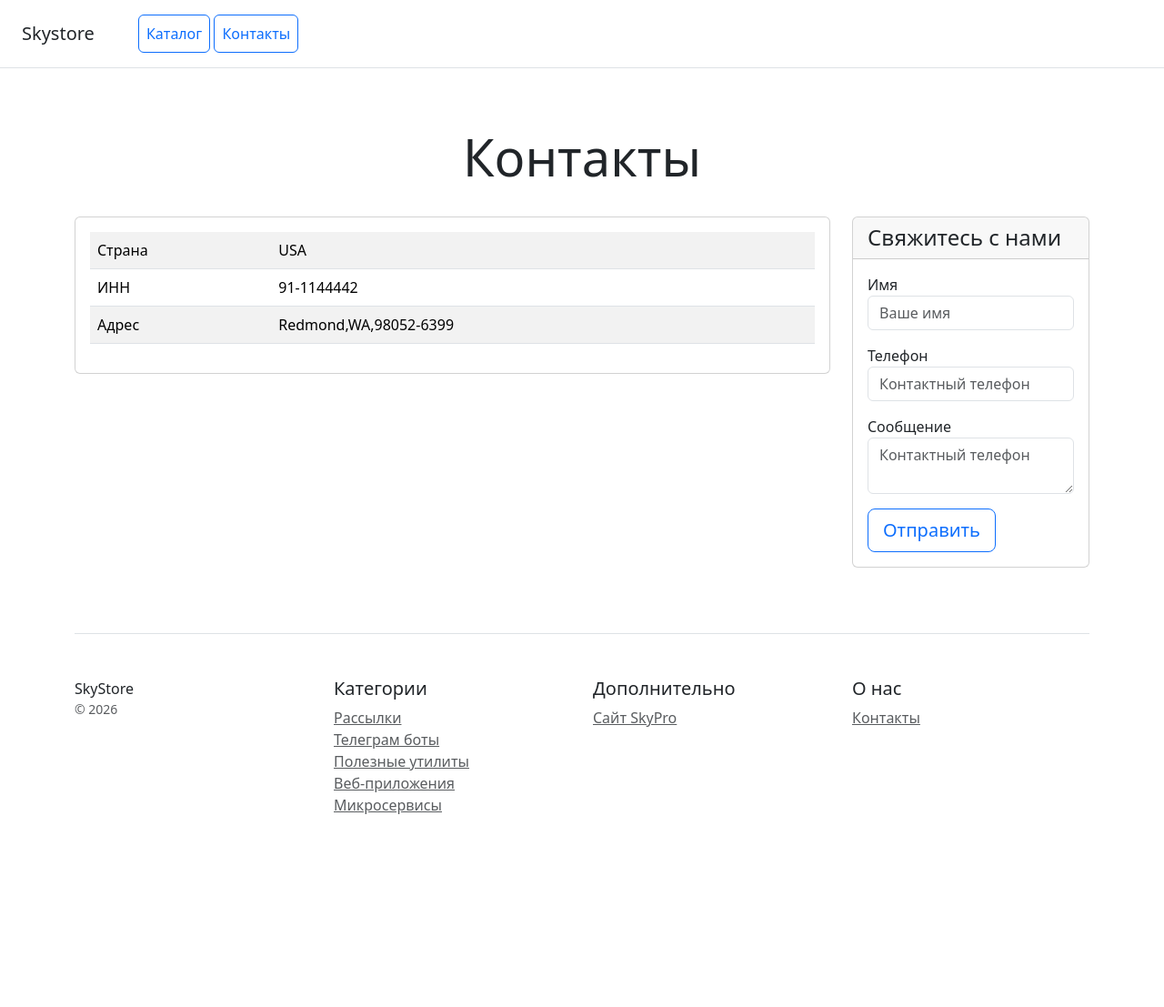
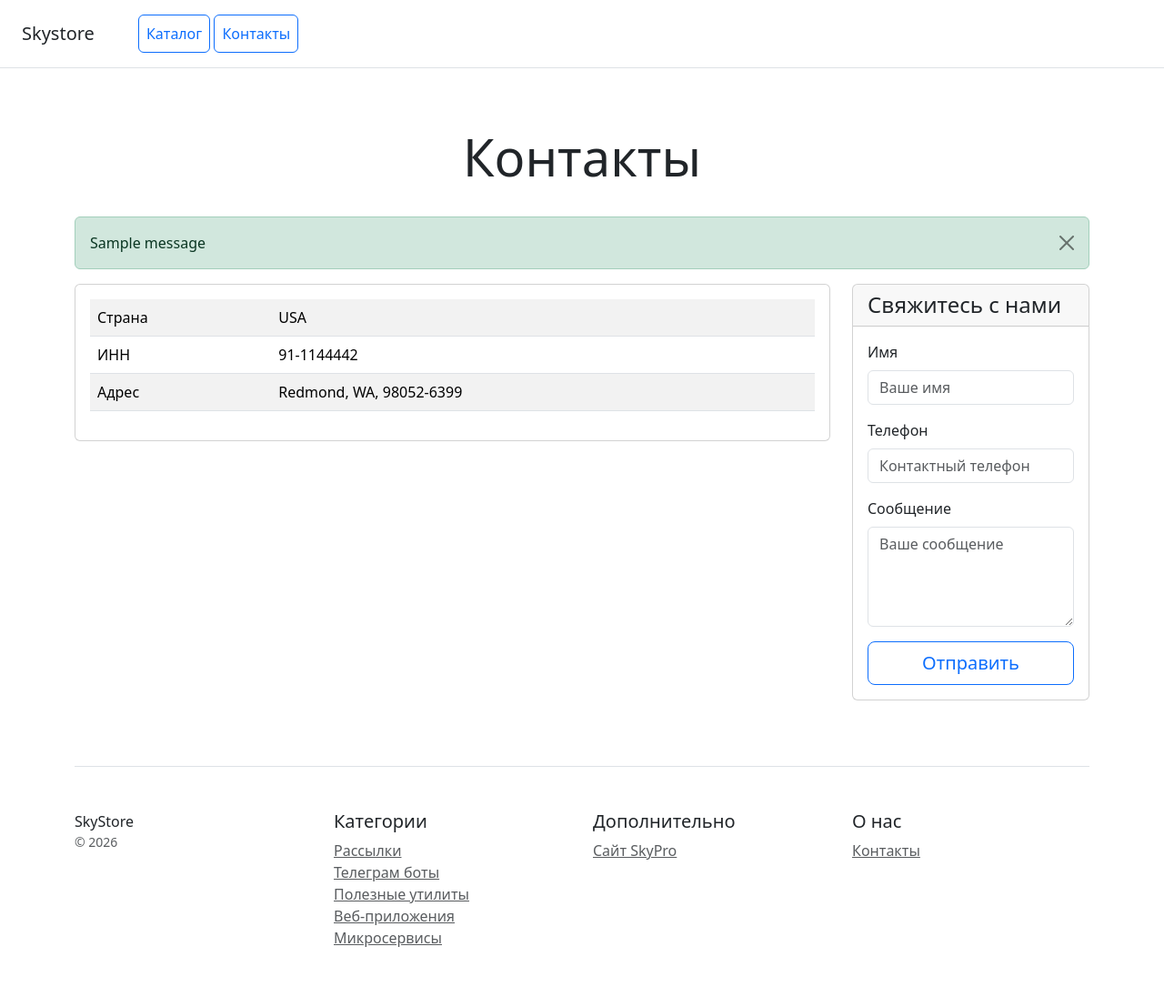
Before and after one commit to pollyyn0754/web_store, a Django app: page /contacts/ in a window 1280 px wide. Shown: the whole page at 91% size. Before the commit the page ends 895 px from the top, so only its background shows below. Run offline with Django 5.2, Linux system fonts and the light colour scheme; tables that the repository leaves empty hold one stand-in row (values such as "Sample post"); one stand-in notice (Sample message) is shown.

Commit message:
feedback form

```diff
--- /dev/null
+++ b/catalog/forms.py
@@ -0,0 +1,31 @@
+from django import forms
+
+
+class ContactForm(forms.Form):
+    name = forms.CharField(
+        max_length=100,
+        label="Имя",
+        widget=forms.TextInput(attrs={
+            'class': 'form-control',
+            'placeholder': 'Ваше имя',
+            'required': True
+        })
+    )
+    phone = forms.CharField(
+        max_length=20,
+        label="Телефон",
+        widget=forms.TextInput(attrs={
+            'class': 'form-control',
+            'placeholder': 'Контактный телефон',
+            'required': True
+        })
+    )
+    message = forms.CharField(
+        label="Сообщение",
+        widget=forms.Textarea(attrs={
+            'class': 'form-control',
+            'placeholder': 'Ваше сообщение',
+            'rows': 4,
+            'required': True
+        })
+    )
--- a/catalog/templates/contacts.html
+++ b/catalog/templates/contacts.html
@@ -3,16 +3,16 @@
 <head>
     <meta charset="utf-8">
     <meta name="viewport" content="width=device-width, initial-scale=1">
-    <title>Skystore</title>
+    <title>Skystore - Контакты</title>
     <!-- Bootstrap 5 CSS -->
-  <link href="https://cdn.jsdelivr.net/npm/bootstrap@5.3.2/dist/css/bootstrap.min.css" rel="stylesheet">
+    <link href="https://cdn.jsdelivr.net/npm/bootstrap@5.3.2/dist/css/bootstrap.min.css" rel="stylesheet">
 </head>
 <body>
 <div class="d-flex flex-column flex-md-row align-items-center p-3 px-md-4 mb-3 bg-white border-bottom box-shadow">
     <h5 class="my-0 mr-md-auto font-weight-normal">Skystore</h5>
     <nav class="ms-5">
-        <a class="p-2 btn btn-outline-primary" href="/">Каталог</a>
-        <a class="p-2 btn btn-outline-primary" href="/contacts/">Контакты</a>
+        <a class="p-2 btn btn-outline-primary" href="{% url 'catalog:home' %}">Каталог</a>
+        <a class="p-2 btn btn-outline-primary" href="{% url 'catalog:contacts' %}">Контакты</a>
     </nav>
 </div>
 
@@ -21,6 +21,20 @@
 </div>
 
 <div class="container">
+    <!-- Блок для отображения сообщений -->
+    {% if messages %}
+        <div class="row">
+            <div class="col-12">
+                {% for message in messages %}
+                    <div class="alert alert-{% if message.tags == 'success' %}success{% elif message.tags == 'error' %}danger{% else %}{{ message.tags }}{% endif %} alert-dismissible fade show" role="alert">
+                        {{ message }}
+                        <button type="button" class="btn-close" data-bs-dismiss="alert" aria-label="Close"></button>
+                    </div>
+                {% endfor %}
+            </div>
+        </div>
+    {% endif %}
+
     <div class="row text-start">
         <div class="col-lg-9 col-md-6 col-sm-12">
             <div class="card mb-4 box-shadow">
@@ -36,7 +50,7 @@
                         </tr>
                         <tr>
                             <td class="w-25">Адрес</td>
-                            <td>Redmond,WA,98052-6399</td>
+                            <td>Redmond, WA, 98052-6399</td>
                         </tr>
                     </table>
                 </div>
@@ -48,21 +62,34 @@
                     <h4 class="my-0 font-weight-normal">Свяжитесь с нами</h4>
                 </div>
                 <div class="card-body">
-                    <form method="post" action="" class="form-floating">
-                        <!-- {% csrf_token %} -->
+                    <form method="post" action="{% url 'catalog:contacts' %}" class="form-floating">
+                        {% csrf_token %}
+
                         <div class="mb-3">
-                            <label for="name">Имя</label>
-                            <input type="text" name="name" class="form-control" id="name" placeholder="Ваше имя" required>
+                            <label for="{{ form.name.id_for_label }}" class="form-label">{{ form.name.label }}</label>
+                            {{ form.name }}
+                            {% if form.name.errors %}
+                                <div class="text-danger small">{{ form.name.errors }}</div>
+                            {% endif %}
                         </div>
+
                         <div class="mb-3">
-                            <label for="phone">Телефон</label>
-                            <input type="text" name="phone" class="form-control" id="phone" placeholder="Контактный телефон" required>
+                            <label for="{{ form.phone.id_for_label }}" class="form-label">{{ form.phone.label }}</label>
+                            {{ form.phone }}
+                            {% if form.phone.errors %}
+                                <div class="text-danger small">{{ form.phone.errors }}</div>
+                            {% endif %}
                         </div>
+
                         <div class="mb-3">
-                            <label for="message">Сообщение</label>
-                            <textarea type="text" name="message" class="form-control" id="message" placeholder="Контактный телефон" required></textarea>
+                            <label for="{{ form.message.id_for_label }}" class="form-label">{{ form.message.label }}</label>
+                            {{ form.message }}
+                            {% if form.message.errors %}
+                                <div class="text-danger small">{{ form.message.errors }}</div>
+                            {% endif %}
                         </div>
-                        <button type="submit" class="btn btn-lg btn-block btn-outline-primary">Отправить</button>
+
+                        <button type="submit" class="btn btn-lg btn-block btn-outline-primary w-100">Отправить</button>
                     </form>
                 </div>
             </div>
@@ -94,7 +121,7 @@
             <div class="col-6 col-md">
                 <h5>О нас</h5>
                 <ul class="list-unstyled text-small">
-                    <li><a class="text-muted" href="/contacts/">Контакты</a></li>
+                    <li><a class="text-muted" href="{% url 'catalog:contacts' %}">Контакты</a></li>
                 </ul>
             </div>
         </div>
@@ -103,5 +130,6 @@
 
 <!-- Bootstrap JS -->
 <script src="https://cdn.jsdelivr.net/npm/bootstrap@5.3.2/dist/js/bootstrap.bundle.min.js"></script>
+
 </body>
 </html>
--- a/catalog/templates/home.html
+++ b/catalog/templates/home.html
@@ -12,8 +12,8 @@
 <div class="d-flex flex-column flex-md-row align-items-center p-3 px-md-4 mb-3 bg-white border-bottom box-shadow">
     <h5 class="my-0 mr-md-auto font-weight-normal">Skystore</h5>
     <nav class="ms-5">
-        <a class="p-2 btn btn-outline-primary" href="/">Каталог</a>
-        <a class="p-2 btn btn-outline-primary" href="/contacts/">Контакты</a>
+        <a class="p-2 btn btn-outline-primary" href="{% url 'catalog:home' %}">Каталог</a>
+        <a class="p-2 btn btn-outline-primary" href="{% url 'catalog:contacts' %}">Контакты</a>
     </nav>
 </div>
 
@@ -69,7 +69,7 @@
             <div class="col-6 col-md">
                 <h5>О нас</h5>
                 <ul class="list-unstyled text-small">
-                    <li><a class="text-muted" href="/contacts/">Контакты</a></li>
+                    <li><a class="text-muted" href="{% url 'catalog:contacts' %}">Контакты</a></li>
                 </ul>
             </div>
         </div>
--- a/catalog/views.py
+++ b/catalog/views.py
@@ -1,4 +1,9 @@
 from django.shortcuts import render
+from django.http import HttpResponseRedirect
+from django.urls import reverse
+from django.contrib import messages
+
+from .forms import ContactForm
 
 
 def home(request):
@@ -6,4 +11,18 @@ def home(request):
 
 
 def contacts(request):
-    return render(request, "contacts.html")
+    if request.method == "POST":
+        form = ContactForm(request.POST)
+        if form.is_valid():
+
+            # Добавляем сообщение об успехе
+            messages.success(request, "Ваше сообщение успешно отправлено! Мы свяжемся с вами в ближайшее время.")
+
+            # Перенаправляем на страницу контактов для избежания повторной отправки
+            return HttpResponseRedirect(reverse('catalog:contacts'))
+        else:
+            messages.error(request, "Пожалуйста, исправьте ошибки в форме.")
+    else:
+        form = ContactForm()
+
+    return render(request, "contacts.html", {"form": form})
```
